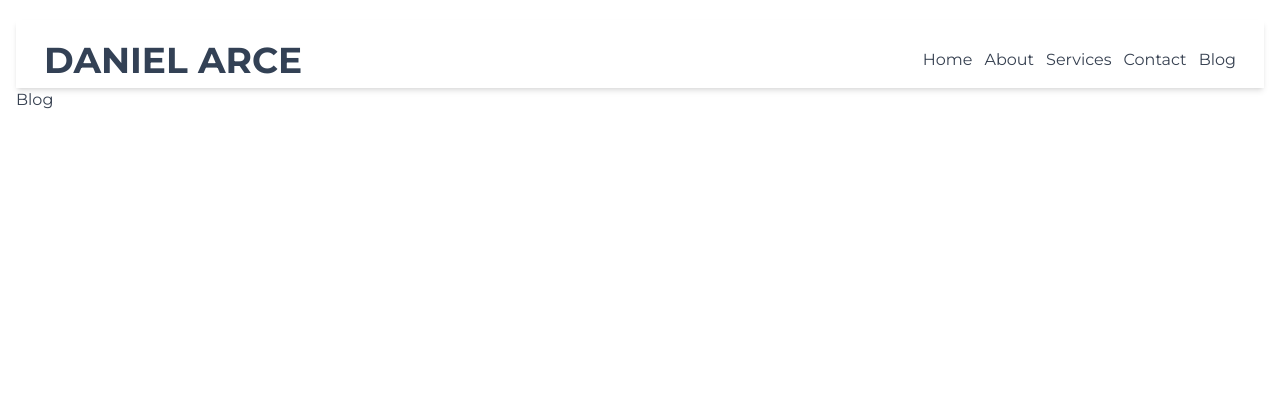
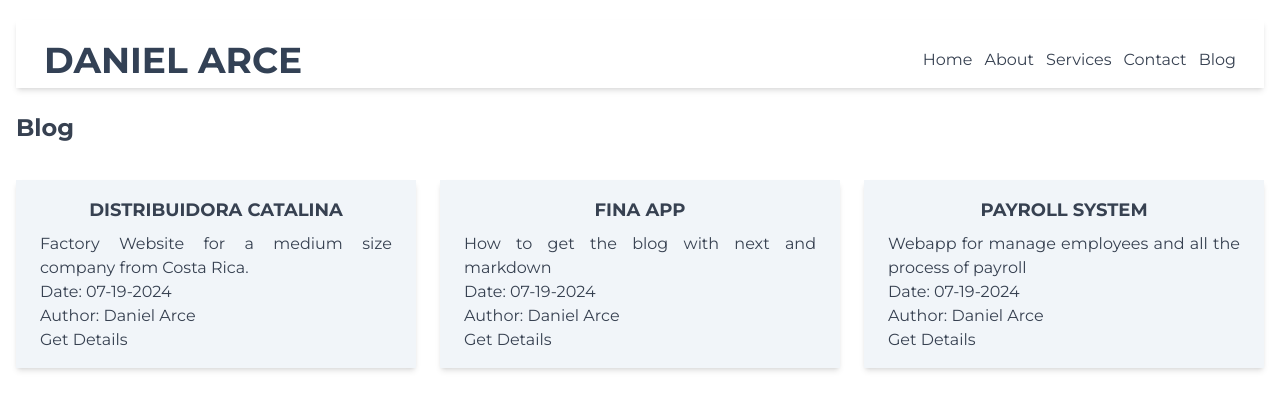
Before and after one commit to DanielCArce/Daniel-Arce-Website, a Next.js app: page /blog in a window 1280 px wide. Shown: the top 410 px of the page. Built offline with nearby package versions, Linux system fonts and the light colour scheme.

Commit message:
add some contact form

```diff
--- a/app/(blog)/blog/[slug]/page.tsx
+++ b/app/(blog)/blog/[slug]/page.tsx
@@ -2,6 +2,7 @@ import { getAllFiles, getMetadataFromFile, readFile } from '@/libs/readMd'
 import {H1, H2, H3,P, LI, UL} from '@/components/mdx'
 import { MDXRemote } from 'next-mdx-remote/rsc'
 import React from 'react'
+import PageHeader from '@/components/PageHeader'
 interface BlogPageParams {
     params: Promise<{
             slug: string
@@ -28,6 +29,7 @@ async function page(props: BlogPageParams) {
     const postSource = await readFile(params.slug)
     return (
         <>
+        <PageHeader/>
             <section className='py-10 px-5'>
             <MDXRemote source={postSource} options={{ parseFrontmatter: true}} components={mdxComponents} />
             </section>
--- a/app/(blog)/blog/page.tsx
+++ b/app/(blog)/blog/page.tsx
@@ -1,13 +1,17 @@
 import React from 'react'
 import { getAllFiles } from '@/libs/readMd'
 import PageHeader from '@/components/PageHeader'
+import BlogPostCard from '@/components/BlogPostCard'
 
 async function page() {
   const data = await getAllFiles()
   return (
     <>
     <PageHeader/>
-    <h2>Blog</h2>
+      <h2 className="text-lg md:text-2xl font-bold my-6">Blog</h2>
+      <section className="flex py-3 justify-between max-w-full gap-6 flex-wrap md:flex-nowrap">
+      {data.map((item, index) => <BlogPostCard key={index} slug={item.slug} />)}
+      </section>
     </>
   )
 }
--- /dev/null
+++ b/components/BlogPostCard.tsx
@@ -0,0 +1,19 @@
+import { getMetadataFromFile } from '@/libs/readMd';
+import { BlogCardProps, Info } from '@/types/types'
+import Link from 'next/link';
+import React from 'react'
+
+async function BlogPostCard({ slug }: BlogCardProps) {
+    const {metadata }:Info = await getMetadataFromFile(slug);
+  return (
+      <div className="w-full md:w-1/3 shadow-md py-4 px-6 bg-slate-100">
+            <h2 className="text-center text-lg font-bold mb-2 uppercase">{metadata.title}</h2>
+          <p className="text-justify">{metadata.description}</p>
+            <p>Date: {metadata.date}</p>
+            <p>Author: {metadata.author}</p>
+            <Link href={`blog/${metadata.url}`}>Get Details</Link>
+      </div>
+  )
+}
+
+export default BlogPostCard
--- a/posts-in-blog/distribuidora-catalina.mdx
+++ b/posts-in-blog/distribuidora-catalina.mdx
@@ -1,6 +1,6 @@
 ---
  title: "Distribuidora Catalina"
- description: "Website for a factory from Costa Rica"
+ description: "Factory Website for a medium size company from Costa Rica."
  author: "Daniel Arce"
  date: 07-19-2024
  type: "Case Study"
@@ -9,10 +9,12 @@
 
 # Distribuidora Catalina
 
-Fabrica especilizada en la producción de textiles para calzado tipo cordón en diferentes presentaciones y colores para el mercado costarricense, desde el año 2004 ha estado en un constante desarrollo de productos de altisima calidad con gran variedad de los mismos, logrando alianzas con grandes clientes del mercado.
+Fabrica especilizada en la producción de textiles para calzado tipo cordón en diferentes presentaciones y colores para el mercado costarricense, desde el año 2004 ha estado en un constante desarrollo de productos de altisima calidad con gran variedad de los mismos, logrando alianzas para aumentar la presencia en el mercado.
 
 ## Desafio
  La empresa nunca ha tenido una presencia en redes ni en internet lo cual hace que este nuevo medio de contacto para la realización de pedidos y mostrarse al mundo, lo cual un gran desafio es poder lograr una presencia acorde a la empresa y que ayude en la muestra del amplio catalogo que tiene la misma.
 
 ## Objetivos a lograr
--
+- Dar a conocer la experiencia de 20 años en la industria de los textiles.
+- Ofrecer un catalogo dinamico de todas las combinaciones.
+- Ofrecer un canal de comunicación mas directo para mejorar el proceso.
--- a/sections/ContactSection.tsx
+++ b/sections/ContactSection.tsx
@@ -27,7 +27,7 @@ function ContactSection() {
                   <Link href="mailto:danarce.dev@gmail.com"><span>danarce.dev@gmail.com</span></Link>
                 </li>
               </ul>
-            </div>
+      </div>
             <div>
               <h3 className="text-xl font-semibold mb-4">Follow Us</h3>
               <div className="flex space-x-4">
```
